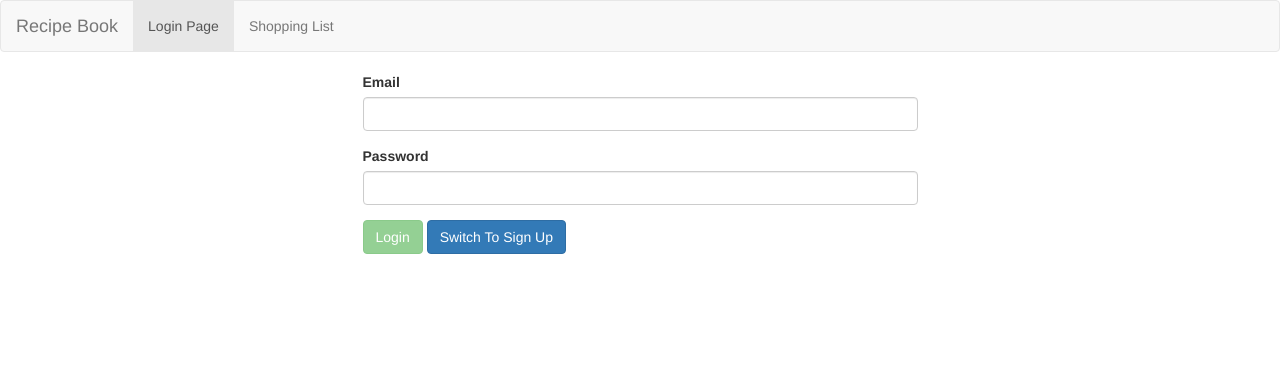
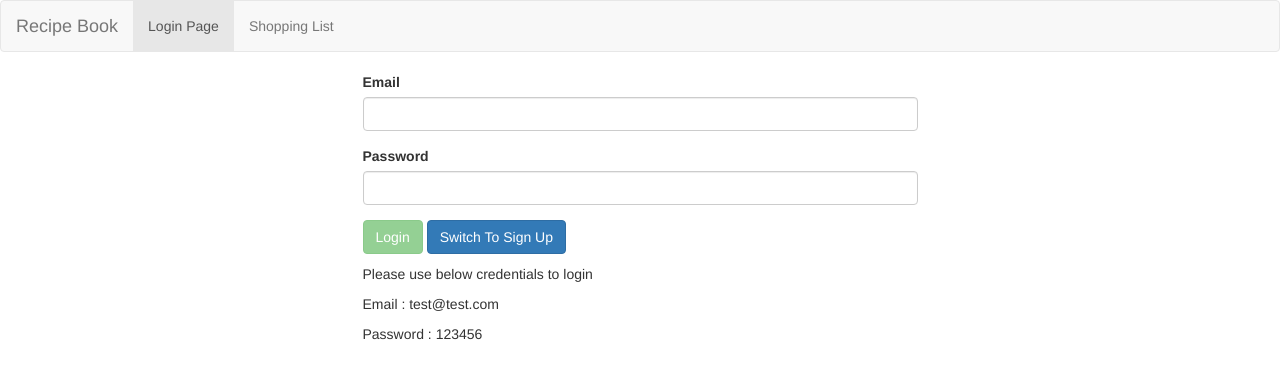
Before and after one commit to mayur8485/recipeApp, an Angular app: page /auth in a window 1280 px wide. Shown: the top 378 px of the page. Built offline with nearby package versions, Linux system fonts and the light colour scheme.

Commit message:
Updated credentilas

```diff
--- a/src/app/auth/auth.component.html
+++ b/src/app/auth/auth.component.html
@@ -23,5 +23,13 @@
                 <button class="btn btn-primary" type="button" (click)="onSwitchMode()">Switch To {{isLoginMode?'Sign Up':'Login'}}</button>
             </div>
         </form>
+
+        <div class="row" *ngIf="!isLoading">
+            <div class="cols-xs-12 col-md-6" style="margin-top: 10px;">
+                <p>Please use below credentials to login</p>
+                <p>Email : test@test.com</p>
+                <p>Password : 123456</p>
+            </div>
+        </div>
     </div>
 </div>
```
